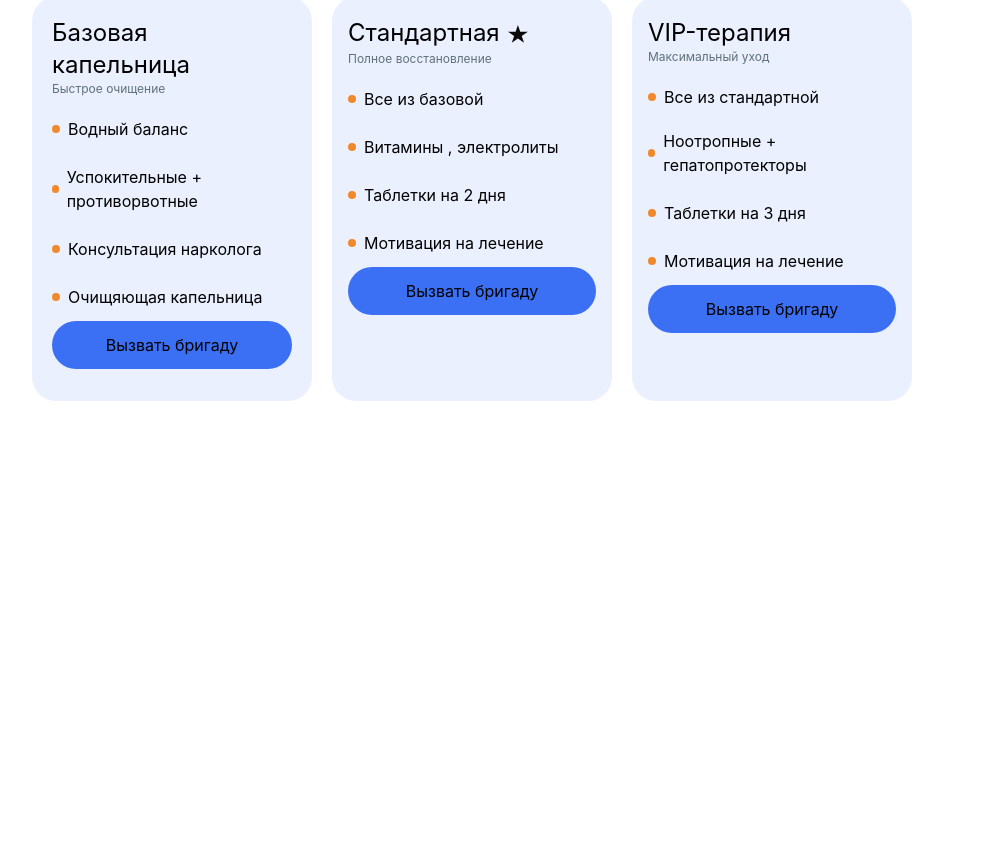
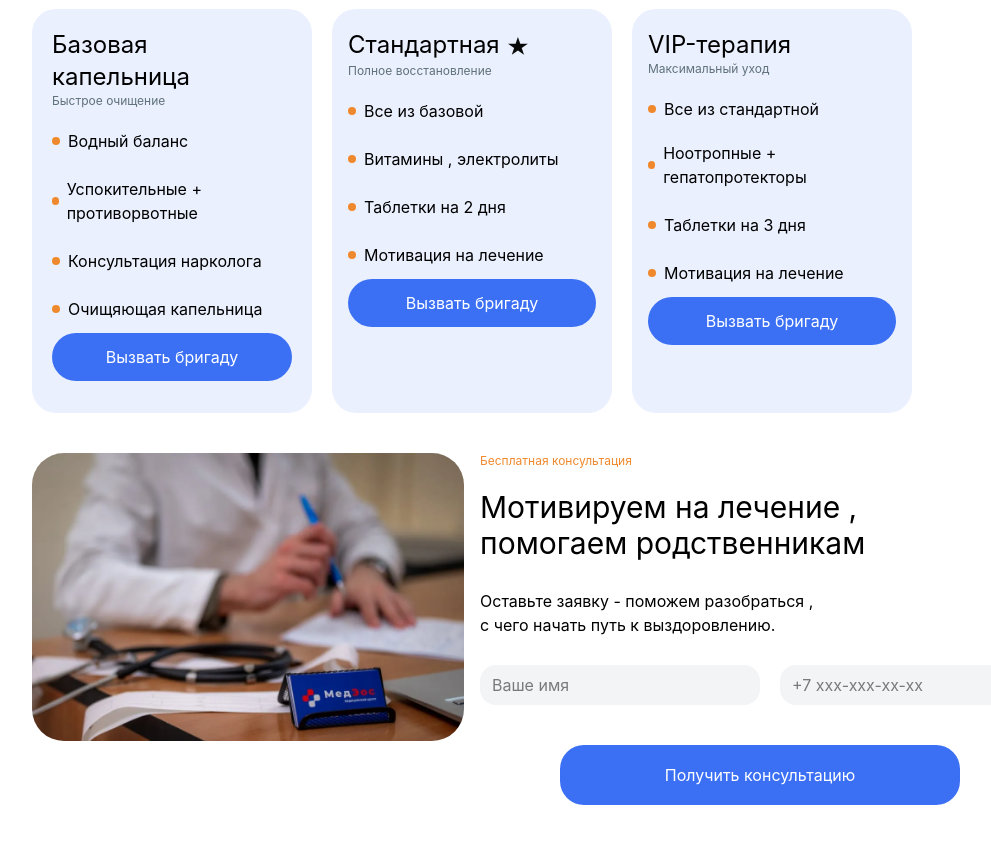
Before and after one commit to danon52/HospitalSite, a React (Vite) app: page / in a window 1280 px wide. Shown: the part 1455-2298 px from the top of the page, without its empty margins (168-1159 px from the left). Before the commit the page ends 1856 px from the top, so only its background shows below. Built offline with nearby package versions, Linux system fonts and the light colour scheme.

Commit message:
Create point for mobile version and descktop

```diff
--- a/src/App.jsx
+++ b/src/App.jsx
@@ -1,10 +1,11 @@
+
 import Header from "./components/Header";
 import HeaderPC from "./components/HeaderPC";
 
 export default function App() {
   return (
     <div className="px-50">
-      <div className="hidden lg:block">
+      <div className="hidden lg:block h-20 sticky top-0 z-50 w-full bg-white">
         <HeaderPC />
       </div>
       <div className="absolute">
@@ -37,30 +38,30 @@ export default function App() {
       <section className="hidden lg:block">
         <div className="lg:relative mt-40 px-10">
           <div>
-            <div className="lg: w-60 h-8   px-2 rounded-3xl bg-gray-200">
-              <div className="lg: flex " >
+            <div className="lg:w-60 h-8   px-2 rounded-3xl bg-gray-200">
+              <div className="lg:flex " >
                 <div className="py-3">
-                  <div className="lg: w-2 h-2  rounded-full bg-green-500" ></div>
+                  <div className="lg:w-2 h-2  rounded-full bg-green-500" ></div>
                 </div>
-                <p className="lg: py-2 text-xs px-2">Работаем 24/7 · Ростов-на-Дону</p>
+                <p className="lg:py-2 text-xs px-2">Работаем 24/7 · Ростов-на-Дону</p>
               </div>
             </div>
           </div>
 
           <div>
-            <p className=" lg: text-xl py-4">Наркологическая клиника в Ростове-на-Дону </p>
+            <p className=" lg:text-xl py-4">Наркологическая клиника в Ростове-на-Дону </p>
           </div>
           <div>
-            <p className="lg: text-5xl text-[#ff5029]">Выезд нарколога - <br /> через 30 минут <br /> у вас дома </p>
+            <p className="lg:text-5xl text-[#ff5029]">Выезд нарколога - <br /> через 30 минут <br /> у вас дома </p>
           </div>
-          <div className=" lg: py-5">
+          <div className="lg:py-5">
             <p className="lg: ">Срочный выезд бригады в любой район города. </p>
-            <p className="lg: py-1 ">Анонимно ,без постановки на учет. </p>
-            <p className="lg: ">Облегение через 15 минут после капельницы. </p>
+            <p className="lg:py-1 ">Анонимно ,без постановки на учет. </p>
+            <p className="lg:">Облегение через 15 минут после капельницы. </p>
           </div>
           <div>
             <div className=" lg:w-80 h-20 bg-gray-200 rounded-3xl">
-              <div className=" lg: flex px-3 py-2">
+              <div className=" lg:flex px-3 py-2">
                 {/* фото плиз  */}
                 <div>
                   <p>От 3 500 ₽</p>
@@ -118,7 +119,7 @@ export default function App() {
           <button className="lg:rounded-2xl w-100 h-20 bg-[#1cd581] cursor-pointer  text-white">Узнать стоимость вашего случая </button>
         </div>
       </section>
-
+      {/* для пк  */}
       <section className="hidden lg:block">
         <div className=" lg:grid grid-cols-3 gap-5">
           <div className="lg:px-5 py-5 bg-[#EAF0FE] border-[#C7D7FC]  rounded-3xl ">
@@ -144,7 +145,7 @@ export default function App() {
               <span>Очищяющая капельница</span>
             </div>
             <div className="lg:flex justify-center py-3">
-              <button className="lg: cursor-pointer rounded-3xl w-75 h-12 bg-[#3B70F5]"> Вызвать бригаду</button>
+              <button className="lg: cursor-pointer text-white rounded-3xl w-75 h-12 bg-[#3B70F5]"> Вызвать бригаду</button>
             </div>
           </div>
 
@@ -178,7 +179,7 @@ export default function App() {
             </div>
             {/*   так же поменять цвет под основной  */}
             <div className="lg:flex justify-center py-3">
-              <button className="lg:cursor-pointer rounded-3xl w-75 h-12 bg-[#3B70F5]"> Вызвать бригаду</button>
+              <button className="lg:cursor-pointer text-white rounded-3xl w-75 h-12 bg-[#3B70F5]"> Вызвать бригаду</button>
             </div>
           </div>
           <div className="lg:px-4 py-5 bg-[#EAF0FE] rounded-3xl">
@@ -203,21 +204,49 @@ export default function App() {
               <span className="lg:">Мотивация на лечение   </span>
             </div>
             <div className="lg:flex justify-center py-3">
-              <button className="lg:cursor-pointer rounded-3xl w-75 h-12 bg-[#3B70F5]"> Вызвать бригаду</button>
+              <button className="lg:cursor-pointer text-white rounded-3xl w-75 h-12 bg-[#3B70F5]"> Вызвать бригаду</button>
             </div>
           </div>
         </div>
       </section>
 
-
-      <section className="hidden lg:block">
+      {/* для пк */}
+      <section className="hidden lg:block mt-10">
+        <div className="lg:grid grid-cols-2 gap-4">
           <div>
-
+            {/* картинка под замену  */}
+            <img className="lg: w-150 rounded-4xl" src="/413_66.jpg" alt="" />
+          </div>
+          <div>
+            <p className="lg: text-xs  text-[#f0892e]">
+              Бесплатная консультация
+            </p>
+            <div>
+              <p className="lg: text-3xl mt-5  "> Мотивируем на лечение , <br /> помогаем родственникам </p>
+            </div>
+            <div>
+              <p className="lg: py-7">Оставьте заявку - поможем разобраться , <br /> с чего начать путь к выздоровлению. </p>
+            </div>
+            {/* форма */}
+            <form action="">
+              <div className="lg: flex ">
+                <div>
+                  <input className="lg:w-70 px-3 bg-gray-100 rounded-2xl h-10 " placeholder="Ваше имя " type="text" />
+                </div>
+                <div className="ml-5">
+                  <input className="lg:w-60 px-3 bg-gray-100 rounded-2xl h-10 " placeholder="+7 xxx-xxx-xx-xx  " type="number" />
+                  {/* каптча */}
+                </div>
+              </div>
+              <div className="lg: px-20 py-10">
+                <button className="lg:  h-15 rounded-3xl text-white bg-[#3B70F5] w-100">Получить консультацию </button>
+              </div>
+            </form>
+          </div>
         </div>
 
 
       </section>
-
       <section className="block lg:hidden">
         <div>
           <p className="text-2xl text-[#222a2e]">
@@ -244,7 +273,7 @@ export default function App() {
           </div>
         </div>
       </section>
-
+      {/* для мобилки  */}
       <section className="block lg:hidden">
         <div className="flex justify-center py-4 ">
           <button className="w-100 bg-[#1cd581]   text-white h-10 rounded-4xl text-xl cursor-pointer">
@@ -252,7 +281,7 @@ export default function App() {
           </button>
         </div>
       </section>
-
+      {/* для мобилки */}
       <section className="block lg:hidden">
         <p className="text-2xl px-4">Почему выбирают нас ? </p>
         <div className="grid grid-cols-2 gap-2 mt-4 px-2">
@@ -276,21 +305,22 @@ export default function App() {
             <p> Эффективность </p>
             <p>Современные препараты и полное очищение </p>
           </div>
-
         </div>
       </section>
-
       <section className="block lg:hidden">
         <div className="flex justify-center mt-5">
           <button className="bg-[#f7773c] rounded-3xl cursor-pointer  w-100 h-13 text-xl text-white">Узнать стоимость для вашего случая </button>
         </div>
       </section>
 
-
-      <div className="block lg:hidden">
+      {/* для мобилки  */}
+      <section className="block lg:hidden">
+        <div className="">
           <p className="text-[#E08E5B] mt-10">Выберите капельницу </p>
           <p className="text-4xl">Вывод из запоя на дому  </p>
         </div>
+      </section>
+      {/* для мобилки  */}
       <section className="block lg:hidden">
         <div className="px-4 ">
 
@@ -386,7 +416,7 @@ export default function App() {
         </div>
       </section>
 
-      {/* оживить все три кнопки  */}
+      {/* оживить все три кнопки | МОБИЛКА */}
       <section className="block lg:hidden">
         <div className="mt-10">
           <div className="flex justify-center ">
@@ -424,9 +454,7 @@ export default function App() {
             </form>
             <div >
               {/* сделать рабочую капчу  */}
-
-
-
+              <section className="block lg:hidden">
 
                 <div className="flex justify-center py-4">
                   <div className="w-[250px] h-30 bg-gray-200 rounded-2xl  ">
@@ -436,6 +464,10 @@ export default function App() {
                     </div>
                   </div>
                 </div>
+              </section>
+
+              <section>
+
                 <div>
                   {/*   политика конфидециальность (я в шоке ) */}
                   <div className="py-3 flex ">
@@ -444,6 +476,8 @@ export default function App() {
                   </div>
 
                 </div>
+              </section>
+
               <div className="flex justify-center">
                 {/* рабочая кнопка с модалкой  */}
                 <button className="w-[350px]  h-13  rounded-2xl text-white bg-[#1cd581]">Получить консультацию </button>
@@ -452,7 +486,9 @@ export default function App() {
           </div>
         </div>
       </section>
-      <div className="block lg:hidden">
+      {/* Мобилка */}
+      <section className="block lg:hidden">
+        <div className="">
           <div className="mt-3">
             <div>
               {/*картинка*/}
@@ -468,6 +504,7 @@ export default function App() {
               <p className="">Закрытый канал клиники: только проверенные методы лечения и <br /> честные ответы на вопросы.
                 Подписка абсолютно анонимна — никто не узнает, что вы ищете помощь.</p>
             </div>
+            <section>
               <div>
                 <div className="px-4">
                   <div className="flex ">
@@ -494,14 +531,16 @@ export default function App() {
                   <p className="text-xs py-3"> Наш Telegram  - это скорая помощь в вашем телефоне </p>
                 </div>
               </div>
+            </section>
           </div>
         </div>
 
+      </section>
 
 
       {/* сделать слайдер  */}
+      {/* хз наверное не надо | Мобилка */}
       <section className="block lg:hidden">
-
         <img alt="image-content" src="https://medeos-rostov.ru/netcat_files/multifile/474/1/preview_1.webp"></img>
         {/* ______________________ */}
         <img alt="image-content" src="https://medeos-rostov.ru/netcat_files/multifile/474/2/preview_1.webp"></img>
--- a/src/components/HeaderPC.jsx
+++ b/src/components/HeaderPC.jsx
@@ -3,7 +3,7 @@ import React from 'react'
 export default function HeaderPC() {
     return (
         <div>
-            <header className=' '>
+            <header className=''>
                 <div className='flex justify-center' >
                     {/* <div>
                         <img src="https://medeos-rostov.ru/netcat_template/template/medplus/img/newgoodlogo.svg" alt="" />
```
Also changed, not shown: public/413_66.jpg (added). Lines whose indentation alone changed are shown as unchanged.
